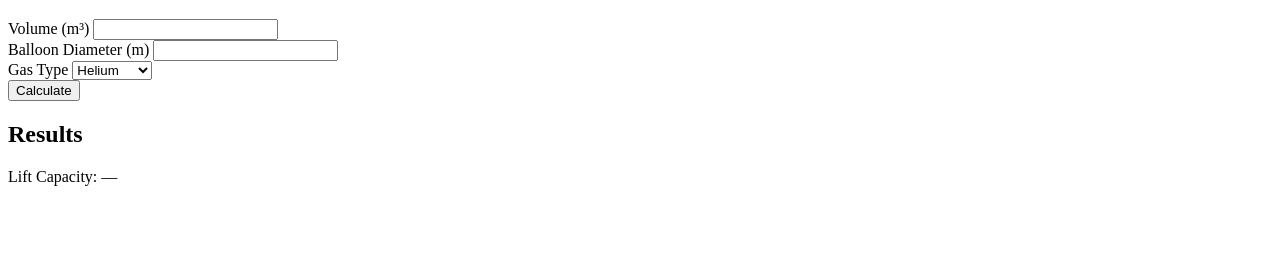
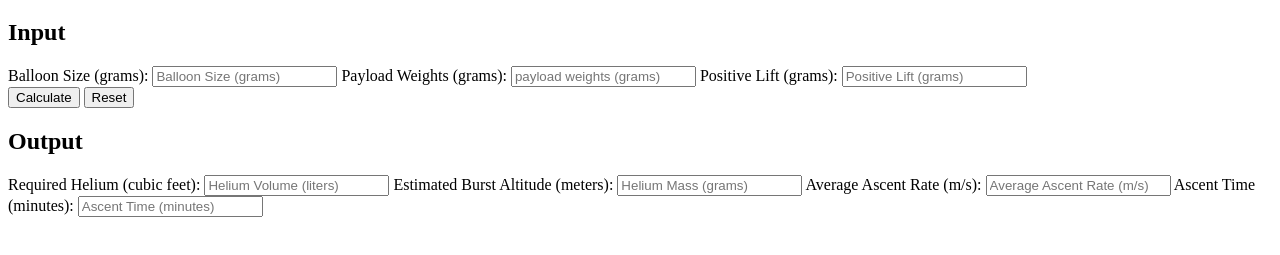
Before and after one commit to NghiaNguyen3004/HAB-Helium-Calculator, a plain HTML site: page index.html in a window 1280 px wide. Shown: the part 61-316 px from the top of the page. Drawn offline with Linux system fonts and the light colour scheme.

Commit message:
Setting up the input/output fields

```diff
--- a/index.html
+++ b/index.html
@@ -9,35 +9,58 @@
 
   <main>
     <h1>Helium Calculator</h1>
+    <div class = "Input-side">
+      <h2>Input</h2>
+      <div class = "Input-fields">
+        <label for="balloon_size">Balloon Size (grams):</label>
+        <input type="number"
+         id="balloon_size"
+         placeholder="Balloon Size (grams)"
+         min = "0"
+         required
+         />
 
-    <form id="calculatorForm">
-      <div>
-        <label for="volumeInput">Volume (m³)</label>
-        <input type="number" id="volumeInput" name="volume" step="any" />
+
+
+        <label for="payload-weights">Payload Weights (grams):</label>
+        <input type="number"
+         id="payload_weights"
+         placeholder="payload weights (grams)"
+         min = "0"
+         required
+         />
+
+
+        <label for="positive-lift">Positive Lift (grams):</label>
+        <input type="number" id="positive-lift"
+        placeholder="Positive Lift (grams)"
+        min = "0"
+        required
+        />
+
       </div>
 
-      <div>
-        <label for="diameterInput">Balloon Diameter (m)</label>
-        <input type="number" id="diameterInput" name="diameter" step="any" />
+      <div class = "Input-buttons">
+        <button id="calculate-button">Calculate</button>
+        <button id="reset-button">Reset</button>
       </div>
 
-      <div>
-        <label for="gasTypeSelect">Gas Type</label>
-        <select id="gasTypeSelect" name="gasType">
-          <option value="helium">Helium</option>
-          <option value="hydrogen">Hydrogen</option>
-        </select>
+      <div class = "Output-side">
+        <h2>Output</h2>
+        <div class = "Output-fields">
+          <label for="required-helium-volume">Required Helium (cubic feet):</label>
+          <input type="number" id="helium-volume" placeholder="Helium Volume (liters)" readonly />
+
+          <label for="est-burst-alt">Estimated Burst Altitude (meters):</label>
+          <input type="number" id="helium-mass" placeholder="Helium Mass (grams)" readonly />
+
+          <label for="avg-ascent-rate">Average Ascent Rate (m/s):</label>
+          <input type="number" id="avg-ascent-rate" placeholder="Average Ascent Rate (m/s)" readonly />
+
+          <label for="ascent-time">Ascent Time (minutes):</label>
+          <input type="number" id="ascent-time" placeholder="Ascent Time (minutes)" readonly />
+        </div>
       </div>
-
-      <button type="button" id="calculateBtn">Calculate</button>
-    </form>
-
-    <section id="resultsSection">
-      <h2>Results</h2>
-      <p>Lift Capacity: <span id="result">—</span></p>
-    </section>
-  </main>
-
-  <script type="module" src="js/main.js"></script>
+    </div>
 </body>
 </html>
```
